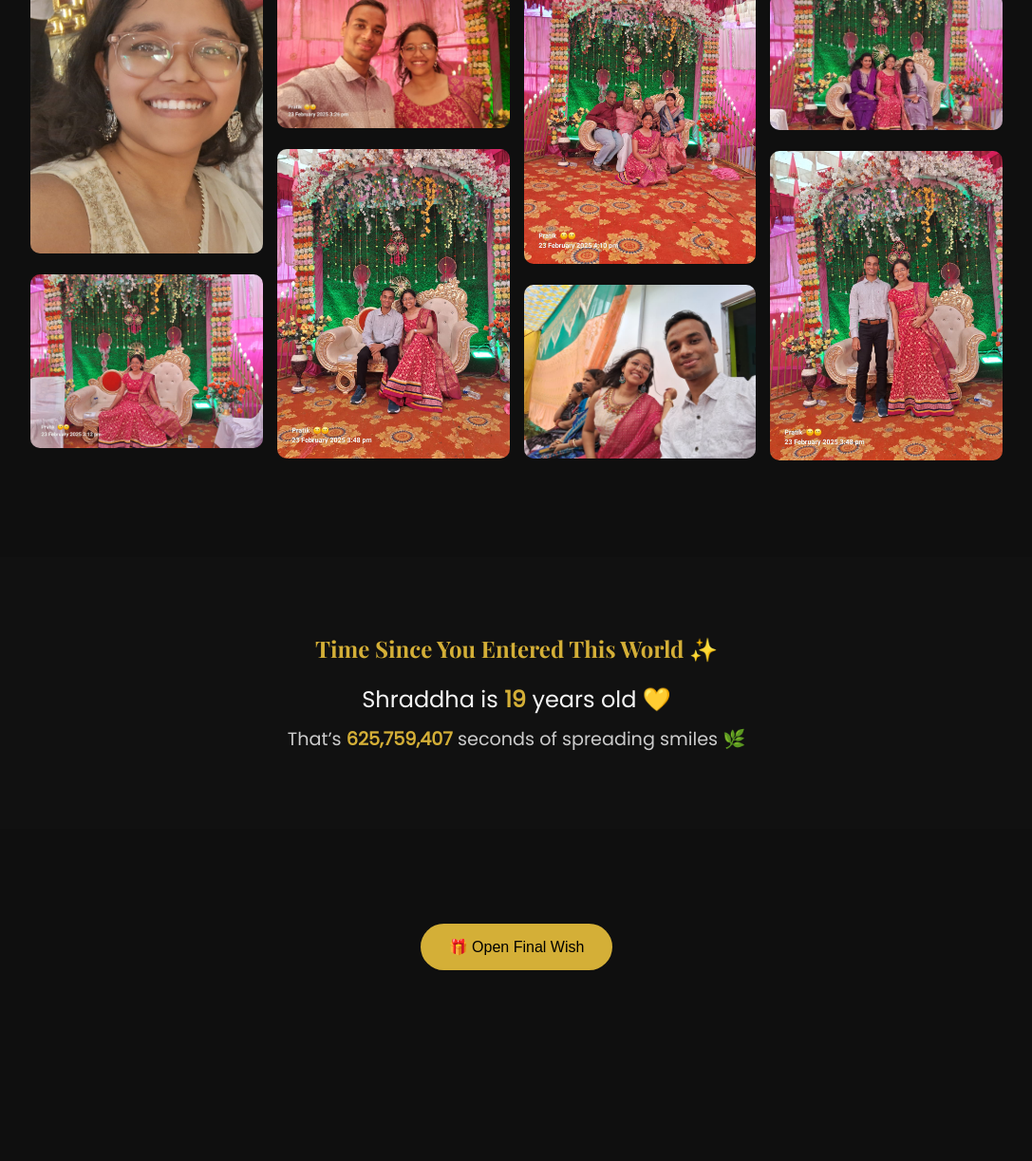
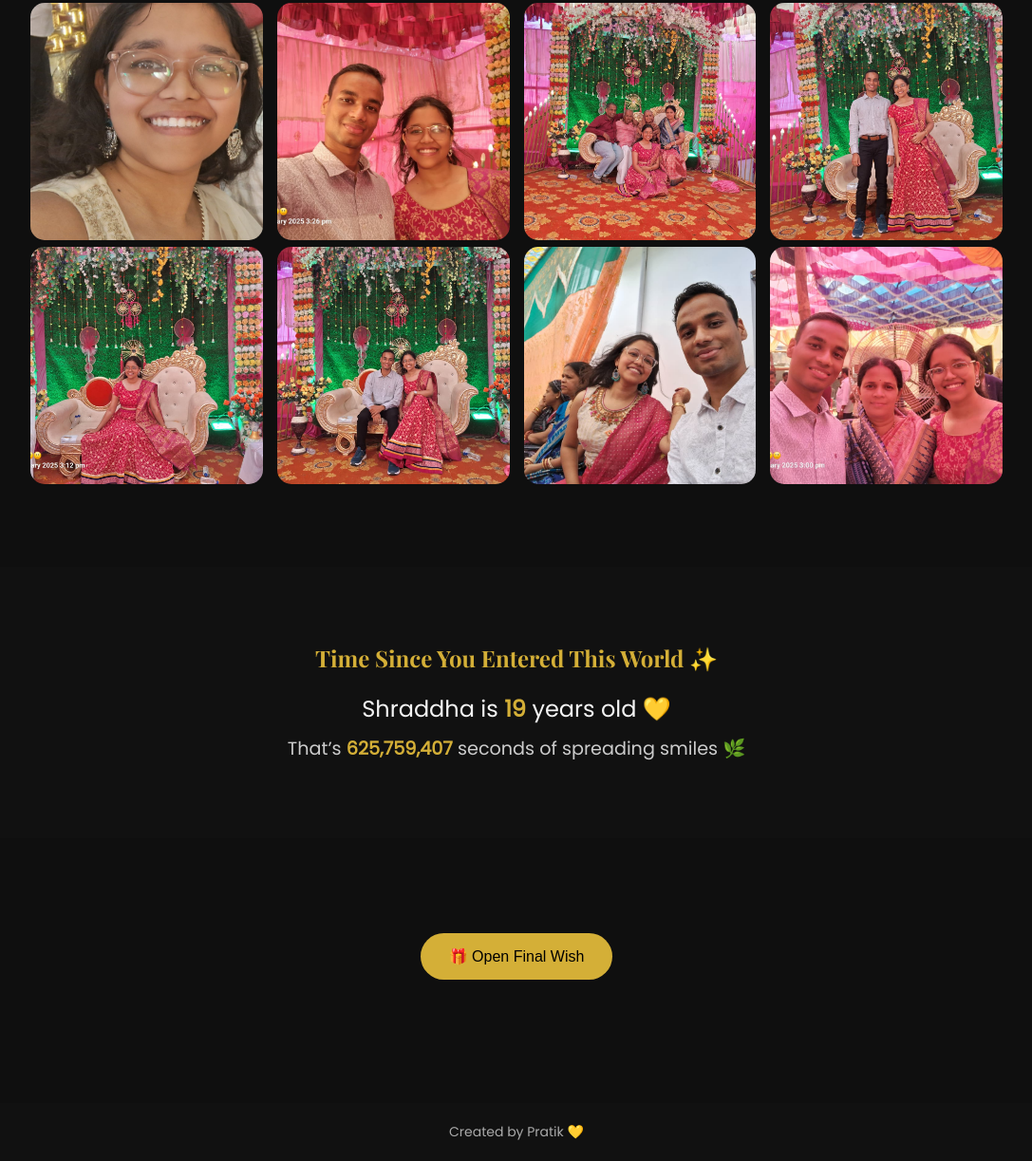
Before and after one commit to pm7664/shraddha_birthday, a plain HTML site: page index.html in a window 1280 px wide. Shown: the part 2131-3354 px from the top of the page at 95% size, without its empty margins (96-1183 px from the left). Before the commit the page ends 3283 px from the top, so only its background shows below. Drawn offline with nearby package versions, Linux system fonts and the light colour scheme.

Commit message:
Fixed gallery image size

```diff
--- a/index.html
+++ b/index.html
@@ -89,12 +89,14 @@
             <img src="images/pic4.jpeg">
             <img src="images/pic6.jpeg">
             <img src="images/pic7.jpeg">
-            <img src="images/pic8.jpeg">
+
+             <img src="images/pic13.jpeg">
             <img src="images/pic9.jpeg">
             <img src="images/pic10.jpeg">
-            <img src="images/pic11.jpeg">
             <img src="images/pic12.jpeg">
             <img src="images/pic5.jpeg">
+             <img src="images/pic8.jpeg">
+
         </div>
     </section>
 
@@ -127,6 +129,9 @@
 
     <!-- JS -->
     <script src="script.js"></script>
+    <footer class="credit">
+    Created by Pratik 💛
+</footer>
 
 </body>
 </html>
--- a/style.css
+++ b/style.css
@@ -131,9 +131,10 @@ h1, h2 {
 
 .gallery img {
     width: 100%;
-    margin-bottom: 15px;
-    border-radius: 10px;
-    transition: 0.4s;
+    height: 250px;        /* same height for all */
+    object-fit: cover;    /* crop properly */
+    border-radius: 15px;
+    transition: transform 0.4s ease;
 }
 
 .gallery img:hover {
@@ -484,3 +485,11 @@ h1, h2 {
     box-shadow: 0 0 25px rgba(212,175,55,0.5);
     border: 1px solid #d4af37;
 }
+.credit {
+    text-align: center;
+    padding: 20px;
+    font-size: 14px;
+    font-family: 'Poppins', sans-serif;
+    background: #111;
+    color: #aaa;
+}
```
Also changed, not shown: images/pic13.jpeg (added).
